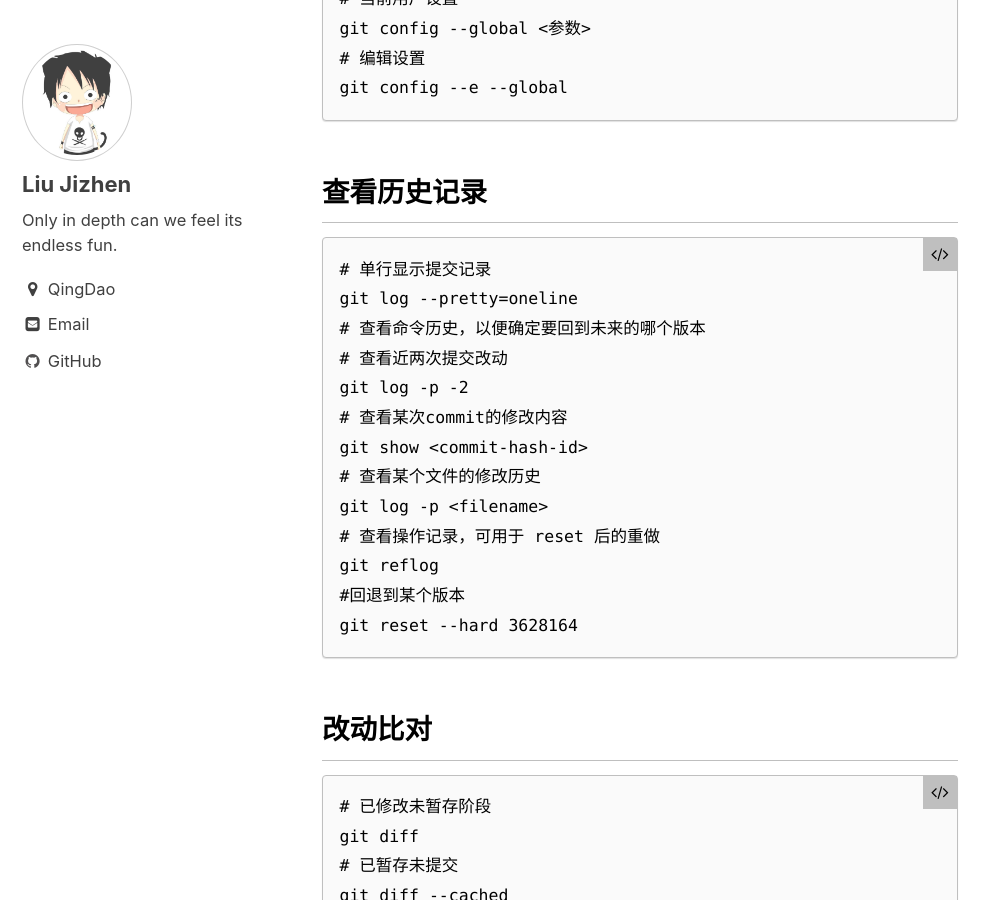
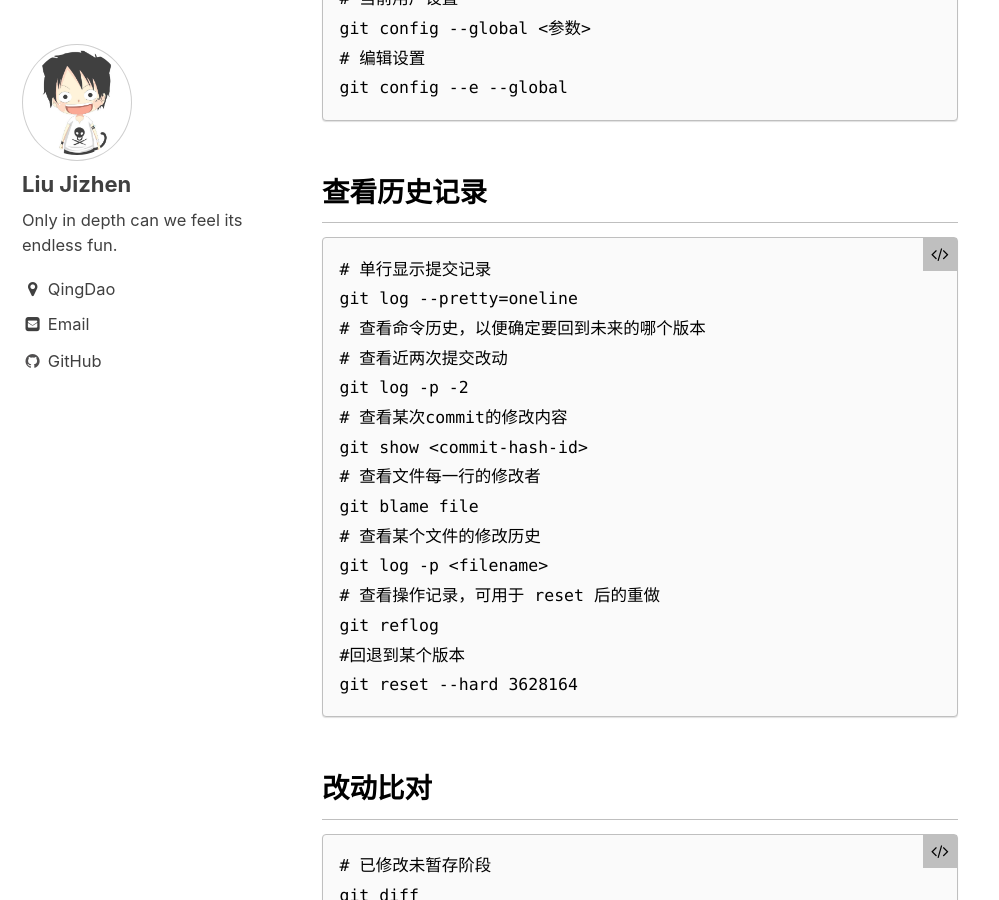
Before and after one commit to jeezliu/jeezliu.github.io, a Jekyll site: the page built from _posts/2016-01-03-better-at-git.md, in a window 1280 px wide and 900 px high, scrolled down 1483 px. Shown: the whole window, without its empty margins (0-999 px from the left). Built offline with Jekyll 4.4.1, drawn with Linux system fonts in a browser that asks for light colours.

Commit message:
add git blame

```diff
--- a/_posts/2016-01-03-better-at-git.md
+++ b/_posts/2016-01-03-better-at-git.md
@@ -56,6 +56,8 @@ git log --pretty=oneline
 git log -p -2
 # 查看某次commit的修改内容
 git show <commit-hash-id>
+# 查看文件每一行的修改者
+git blame file
 # 查看某个文件的修改历史
 git log -p <filename>
 # 查看操作记录，可用于 reset 后的重做
```
